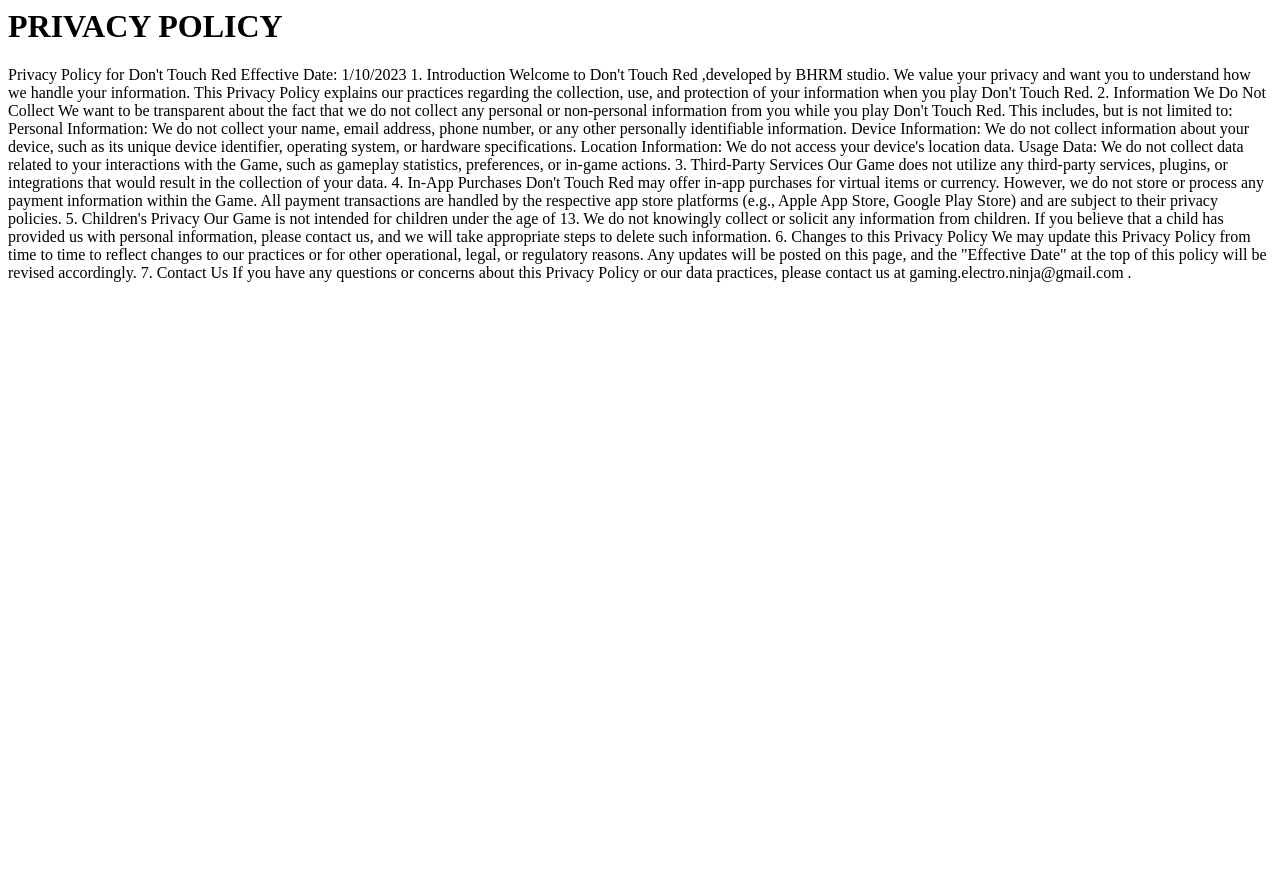
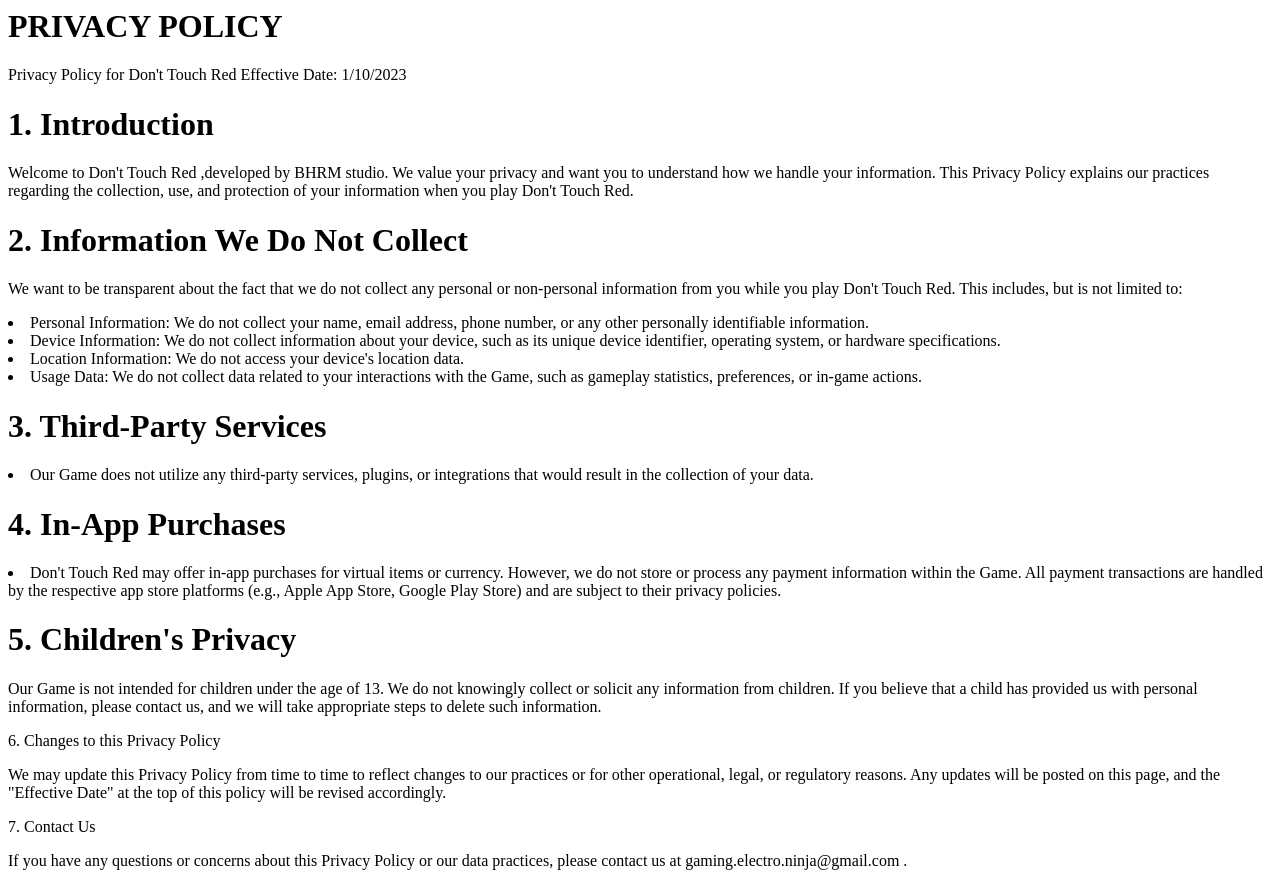
Before and after one commit to sumdud3/sumdud3.github.io, a plain HTML site: page index.html in a window 1280 px wide. Before the commit the page ends 800 px from the top, so only its background shows below. Drawn offline with Linux system fonts and the light colour scheme.

Commit message:
Indentations added to webpage and policy

```diff
--- a/index.html
+++ b/index.html
@@ -12,39 +12,40 @@
 
             Effective Date: 1/10/2023
 
-            1. Introduction
+            <h1> 1. Introduction </h1>
 
             Welcome to Don't Touch Red ,developed by BHRM studio. We value your privacy and want you to understand how we handle your information. This Privacy Policy explains our practices regarding the collection, use, and protection of your information when you play Don't Touch Red.
 
-            2. Information We Do Not Collect
+            <h1>2. Information We Do Not Collect</h1>
 
-            We want to be transparent about the fact that we do not collect any personal or non-personal information from you while you play Don't Touch Red. This includes, but is not limited to:
+            <p>We want to be transparent about the fact that we do not collect any personal or non-personal information from you while you play Don't Touch Red. This includes, but is not limited to:
 
-                Personal Information: We do not collect your name, email address, phone number, or any other personally identifiable information.
+                <li>  Personal Information: We do not collect your name, email address, phone number, or any other personally identifiable information. </li>
 
-                Device Information: We do not collect information about your device, such as its unique device identifier, operating system, or hardware specifications.
+                <li>Device Information: We do not collect information about your device, such as its unique device identifier, operating system, or hardware specifications.</li>
 
-                Location Information: We do not access your device's location data.
+                <li>Location Information: We do not access your device's location data.</li>
 
-                Usage Data: We do not collect data related to your interactions with the Game, such as gameplay statistics, preferences, or in-game actions.
+                <li>Usage Data: We do not collect data related to your interactions with the Game, such as gameplay statistics, preferences, or in-game actions.</li>
+            </p>
 
-            3. Third-Party Services
+            <h1>3. Third-Party Services</h1>
 
-            Our Game does not utilize any third-party services, plugins, or integrations that would result in the collection of your data.
+            <li>Our Game does not utilize any third-party services, plugins, or integrations that would result in the collection of your data.</li>
 
-            4. In-App Purchases
+            <h1>4. In-App Purchases</h1>
 
-            Don't Touch Red may offer in-app purchases for virtual items or currency. However, we do not store or process any payment information within the Game. All payment transactions are handled by the respective app store platforms (e.g., Apple App Store, Google Play Store) and are subject to their privacy policies.
+            <li>Don't Touch Red may offer in-app purchases for virtual items or currency. However, we do not store or process any payment information within the Game. All payment transactions are handled by the respective app store platforms (e.g., Apple App Store, Google Play Store) and are subject to their privacy policies.</li>
 
-            5. Children's Privacy
+            <h1>5. Children's Privacy</h1>
 
-            Our Game is not intended for children under the age of 13. We do not knowingly collect or solicit any information from children. If you believe that a child has provided us with personal information, please contact us, and we will take appropriate steps to delete such information.
+            <p>Our Game is not intended for children under the age of 13. We do not knowingly collect or solicit any information from children. If you believe that a child has provided us with personal information, please contact us, and we will take appropriate steps to delete such information.</p>
 
-            6. Changes to this Privacy Policy
+            <p>6. Changes to this Privacy Policy</p>
 
             We may update this Privacy Policy from time to time to reflect changes to our practices or for other operational, legal, or regulatory reasons. Any updates will be posted on this page, and the "Effective Date" at the top of this policy will be revised accordingly.
 
-            7. Contact Us
+            <p>7. Contact Us</p>
 
             If you have any questions or concerns about this Privacy Policy or our data practices, please contact us at gaming.electro.ninja@gmail.com . </p>
 
```
